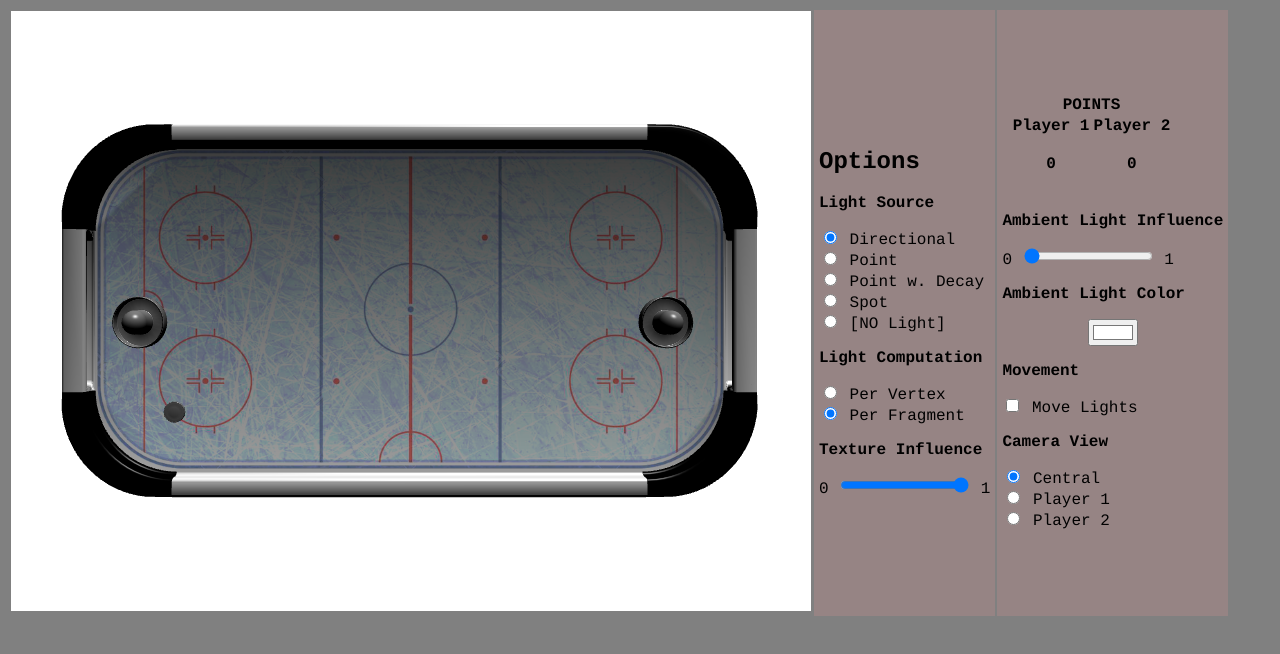
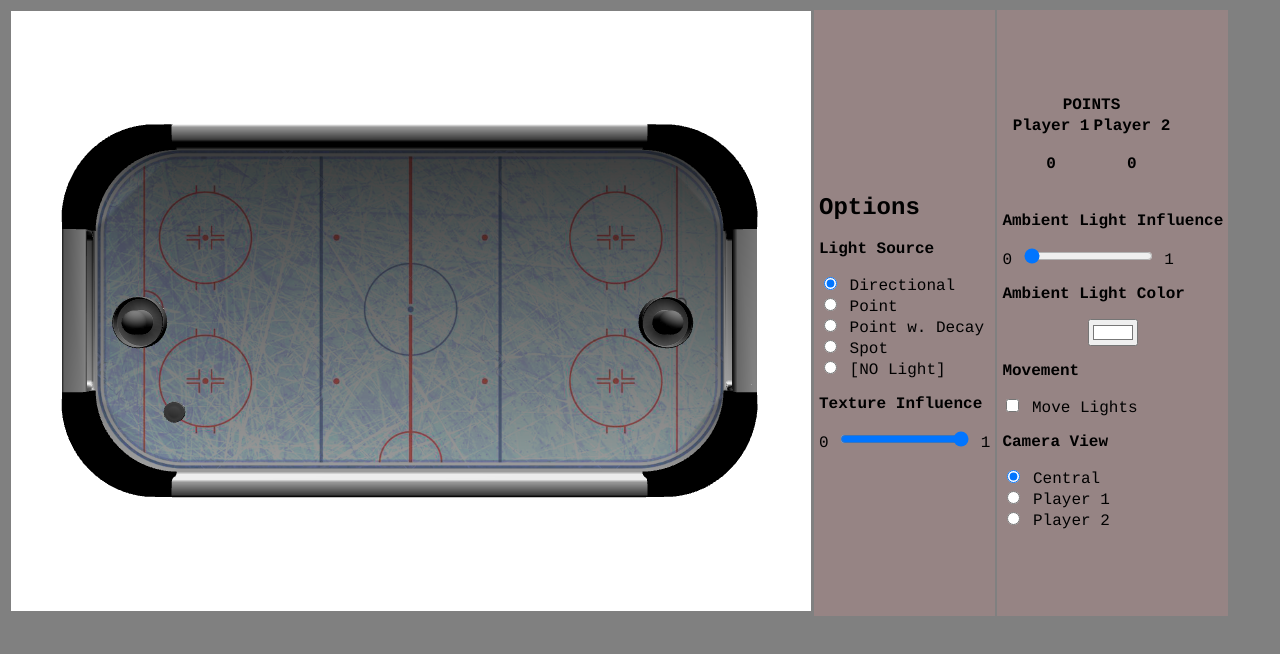
Before and after one commit to esskidri/AirHockey, a plain HTML site: page index.html in a window 1280 px wide. Drawn offline with Linux system fonts and the light colour scheme; animation ran at ten frames a second.

Commit message:
bordi fix e shaders

```diff
--- a/drawing.js
+++ b/drawing.js
@@ -1,7 +1,7 @@
 var canvas, checkbox;
 var gl = null;
 
-var shaderProgram = new Array(2); //Two handles, one for each shaders' couple. 0 = goureaud; 1 = phong
+var shaderProgram;
 
 var shaderDir = "http://127.0.0.1:8887/shaders/";
 var modelsDir = "http://127.0.0.1:8887/models/";
@@ -9,23 +9,25 @@ var modelsDir = "http://127.0.0.1:8887/models/";
 var perspectiveMatrix,
 	viewMatrix;
 
-var vertexNormalHandle = new Array(2);
-var vertexPositionHandle = new Array(2);
-var vertexUVHandle = new Array(2);
-var textureFileHandle = new Array(2);
-var textureInfluenceHandle = new Array(2);
-var ambientLightInfluenceHandle = new Array(2);
-var ambientLightColorHandle = new Array(2);
+var vertexNormalHandle;
+var vertexPositionHandle;
+var vertexUVHandle;
+var textureFileHandle;
+var textureInfluenceHandle;
+var ambientLightInfluenceHandle;
+var ambientLightColorHandle;
 
-var matrixPositionHandle = new Array(2);
-var materialDiffColorHandle = new Array(2);
-var lightDirectionHandle = new Array(2);
-var lightPositionHandle = new Array(2);
-var lightColorHandle = new Array(2);
-var lightTypeHandle = new Array(2);
-var eyePositionHandle = new Array(2);
-var materialSpecColorHandle = new Array(2);
-var materialSpecPowerHandle = new Array(2);
+var matrixPositionHandle;
+var materialDiffColorHandle;
+var lightDirectionHandle;
+var lightPositionHandle;
+var lightColorHandle;
+var lightTypeHandle;
+var eyePositionHandle;
+var materialSpecColorHandle;
+var materialSpecPowerHandle;
+
+
 var objectSpecularPower = 20.0;
 
 //Parameters for light definition (directional light)
@@ -69,7 +71,6 @@ var lightDirectionObj = new Array();
 var lightPositionObj = new Array();
 
 var currentLightType = 1;
-var currentShader = 0;                //Defines the current shader in use.
 var textureInfluence = 1.0;
 var ambientLightInfluence = 0.0;
 var ambientLightColor = [1.0, 1.0, 1.0, 1.0];
@@ -174,7 +175,6 @@ function updateCamera(val){
 	}
 }
 
-//Called when the slider for texture influence is changed
 
 function updateTextureInfluence(val) {
 	textureInfluence = val;
@@ -212,67 +212,56 @@ function updateAmbientLightColor(val) {
 
 function loadShaders() {
 
-	utils.loadFiles([shaderDir + 'vs_p.glsl',
-	shaderDir + 'fs_p.glsl',
-	shaderDir + 'vs_g.glsl',
-	shaderDir + 'fs_g.glsl'
-	],
+	utils.loadFiles([shaderDir + 'vs_g.glsl',
+	shaderDir + 'fs_g.glsl'],
 		function (shaderText) {
-			// odd numbers are VSs, even are FSs
-			var numShader = 0;
-			for (i = 0; i < shaderText.length; i += 2) {
 			var vertexShader = gl.createShader(gl.VERTEX_SHADER);
-				gl.shaderSource(vertexShader, shaderText[i]);
+			gl.shaderSource(vertexShader, shaderText[0]);
 			gl.compileShader(vertexShader);
 			if (!gl.getShaderParameter(vertexShader, gl.COMPILE_STATUS)) {
 				alert("ERROR IN VS SHADER : " + gl.getShaderInfoLog(vertexShader));
 			}
 			var fragmentShader = gl.createShader(gl.FRAGMENT_SHADER);
-				gl.shaderSource(fragmentShader, shaderText[i + 1]);
+			gl.shaderSource(fragmentShader, shaderText[1]);
 			gl.compileShader(fragmentShader);
 			if (!gl.getShaderParameter(fragmentShader, gl.COMPILE_STATUS)) {
 				alert("ERROR IN FS SHADER : " + gl.getShaderInfoLog(fragmentShader));
 			}
-				shaderProgram[numShader] = gl.createProgram();
-				gl.attachShader(shaderProgram[numShader], vertexShader);
-				gl.attachShader(shaderProgram[numShader], fragmentShader);
-				gl.linkProgram(shaderProgram[numShader]);
-				if (!gl.getProgramParameter(shaderProgram[numShader], gl.LINK_STATUS)) {
+			shaderProgram = gl.createProgram();
+			gl.attachShader(shaderProgram, vertexShader);
+			gl.attachShader(shaderProgram, fragmentShader);
+			gl.linkProgram(shaderProgram);
+			if (!gl.getProgramParameter(shaderProgram, gl.LINK_STATUS)) {
 				alert("Unable to initialize the shader program...");
 			}
-				numShader++;
 		}
 
-		});
-
-	//*** Getting the handles to the shaders' vars
-
-	for (i = 0; i < 2; i++) {
+		);
 
 
-		vertexPositionHandle[i] = gl.getAttribLocation(shaderProgram[i], 'inPosition');
-		vertexNormalHandle[i] = gl.getAttribLocation(shaderProgram[i], 'inNormal');
-		vertexUVHandle[i] = gl.getAttribLocation(shaderProgram[i], 'inUVs');
+		vertexPositionHandle = gl.getAttribLocation(shaderProgram, 'inPosition');
+		vertexNormalHandle = gl.getAttribLocation(shaderProgram, 'inNormal');
+		vertexUVHandle = gl.getAttribLocation(shaderProgram, 'inUVs');
 
-		matrixPositionHandle[i] = gl.getUniformLocation(shaderProgram[i], 'wvpMatrix');
+		matrixPositionHandle = gl.getUniformLocation(shaderProgram, 'wvpMatrix');
 
-		materialDiffColorHandle[i] = gl.getUniformLocation(shaderProgram[i], 'mDiffColor');
-		materialSpecColorHandle[i] = gl.getUniformLocation(shaderProgram[i], 'mSpecColor');
-		materialSpecPowerHandle[i] = gl.getUniformLocation(shaderProgram[i], 'mSpecPower');
-		textureFileHandle[i] = gl.getUniformLocation(shaderProgram[i], 'textureFile');
+		materialDiffColorHandle = gl.getUniformLocation(shaderProgram, 'mDiffColor');
+		materialSpecColorHandle = gl.getUniformLocation(shaderProgram, 'mSpecColor');
+		materialSpecPowerHandle = gl.getUniformLocation(shaderProgram, 'mSpecPower');
+		textureFileHandle = gl.getUniformLocation(shaderProgram, 'textureFile');
 
-		textureInfluenceHandle[i] = gl.getUniformLocation(shaderProgram[i], 'textureInfluence');
-		ambientLightInfluenceHandle[i] = gl.getUniformLocation(shaderProgram[i], 'ambientLightInfluence');
-		ambientLightColorHandle[i] = gl.getUniformLocation(shaderProgram[i], 'ambientLightColor');
+		textureInfluenceHandle = gl.getUniformLocation(shaderProgram, 'textureInfluence');
+		ambientLightInfluenceHandle = gl.getUniformLocation(shaderProgram, 'ambientLightInfluence');
+		ambientLightColorHandle = gl.getUniformLocation(shaderProgram, 'ambientLightColor');
 
-		eyePositionHandle[i] = gl.getUniformLocation(shaderProgram[i], 'eyePosition');
+		eyePositionHandle = gl.getUniformLocation(shaderProgram, 'eyePosition');
 
-		lightDirectionHandle[i] = gl.getUniformLocation(shaderProgram[i], 'lightDirection');
-		lightPositionHandle[i] = gl.getUniformLocation(shaderProgram[i], 'lightPosition');
-		lightColorHandle[i] = gl.getUniformLocation(shaderProgram[i], 'lightColor');
-		lightTypeHandle[i] = gl.getUniformLocation(shaderProgram[i], 'lightType');
+		lightDirectionHandle = gl.getUniformLocation(shaderProgram, 'lightDirection');
+		lightPositionHandle = gl.getUniformLocation(shaderProgram, 'lightPosition');
+		lightColorHandle = gl.getUniformLocation(shaderProgram, 'lightColor');
+		lightTypeHandle = gl.getUniformLocation(shaderProgram, 'lightType');
 
-	}
+
 
 }
 
@@ -659,21 +648,21 @@ function initInteraction() {
 			//RIGHT PLAYER
 			if (e.keyCode == 37) {	// Left arrow
 
-					if (objectWorldMatrix[0][3]> -0.63){
+				if (objectWorldMatrix[0][7]> -0.33){
 					objectWorldMatrix[0] = utils.multiplyMatrices(
 					objectWorldMatrix[0],
 					utils.MakeTranslateMatrix(0, 0, -0.02));
 				}
 			}
 			if (e.keyCode == 39) {	// Right arrow
-					if (objectWorldMatrix[0][3]< 0.07){
+				if (objectWorldMatrix[0][7]< 0.4){
 					objectWorldMatrix[0] = utils.multiplyMatrices(
 					objectWorldMatrix[0],
 					utils.MakeTranslateMatrix(0, 0, 0.02));
 				}
 			}
 			if (e.keyCode == 38) {	// Up arrow
-					if (objectWorldMatrix[0][7] < 0.4){
+				if (objectWorldMatrix[0][3] > -0.63){
 				objectWorldMatrix[0] = utils.multiplyMatrices(
 					objectWorldMatrix[0],
 					utils.MakeTranslateMatrix(0.02, 0, 0));
@@ -681,7 +670,7 @@ function initInteraction() {
 			}
 			if (e.keyCode == 40) {	// Down arrow
 
-					if (objectWorldMatrix[0][7] > -0.33){
+				if (objectWorldMatrix[0][3] < 0.07){
 					objectWorldMatrix[0] = utils.multiplyMatrices(
 					objectWorldMatrix[0],
 					utils.MakeTranslateMatrix(-0.02, 0, 0));
@@ -690,7 +679,7 @@ function initInteraction() {
 
 			//LEFT PLAYER
 			if (e.keyCode == 72) {	// h
-					if (objectWorldMatrix[1][3] > -0.04){
+				if (objectWorldMatrix[1][7] > -0.33){
 				objectWorldMatrix[1] = utils.multiplyMatrices(
 					objectWorldMatrix[1],
 					utils.MakeTranslateMatrix(0, 0, -0.02));
@@ -700,14 +689,14 @@ function initInteraction() {
 				console.log(objectWorldMatrix[1]);
 
 
-					if (objectWorldMatrix[1][3] < 0.67){
+				if (objectWorldMatrix[1][7] < 0.4){
 				objectWorldMatrix[1] = utils.multiplyMatrices(
 					objectWorldMatrix[1],
 					utils.MakeTranslateMatrix(0, 0, 0.02));
 				}
 			}
 			if (e.keyCode == 85) {	// u
-					if (objectWorldMatrix[1][7] < 0.4){
+				if (objectWorldMatrix[1][3] > -0.04){
 
 				objectWorldMatrix[1] = utils.multiplyMatrices(
 					objectWorldMatrix[1],
@@ -715,7 +704,7 @@ function initInteraction() {
 				}
 			}
 			if (e.keyCode == 74) {	// j
-					if (objectWorldMatrix[1][7] > -0.33){
+				if (objectWorldMatrix[1][3] < 0.67){
 				objectWorldMatrix[1] = utils.multiplyMatrices(
 					objectWorldMatrix[1],
 					utils.MakeTranslateMatrix(-0.02, 0, 0));
@@ -727,21 +716,21 @@ function initInteraction() {
 			//RIGHT PLAYER
 			if (e.keyCode == 37) {	// Left arrow
 
-						if (objectWorldMatrix[0][3]> -0.63){
+				if (objectWorldMatrix[0][7]< 0.4){
 					objectWorldMatrix[0] = utils.multiplyMatrices(
 					objectWorldMatrix[0],
 					utils.MakeTranslateMatrix(0, 0, 0.02));
 				}
 			}
 			if (e.keyCode == 39) {	// Right arrow
-						if (objectWorldMatrix[0][3]< 0.07){
+				if (objectWorldMatrix[0][7] > -0.33){
 					objectWorldMatrix[0] = utils.multiplyMatrices(
 					objectWorldMatrix[0],
 					utils.MakeTranslateMatrix(0, 0, -0.02));
 				}
 			}
 			if (e.keyCode == 38) {	// Up arrow
-						if (objectWorldMatrix[0][7] < 0.4){
+				if (objectWorldMatrix[0][3] < 0.07){
 				objectWorldMatrix[0] = utils.multiplyMatrices(
 					objectWorldMatrix[0],
 					utils.MakeTranslateMatrix(-0.02, 0, 0));
@@ -749,7 +738,7 @@ function initInteraction() {
 			}
 			if (e.keyCode == 40) {	// Down arrow
 
-						if (objectWorldMatrix[0][7] > -0.33){
+				if (objectWorldMatrix[0][3] > -0.63){
 					objectWorldMatrix[0] = utils.multiplyMatrices(
 					objectWorldMatrix[0],
 					utils.MakeTranslateMatrix(0.02, 0, 0));
@@ -758,24 +747,21 @@ function initInteraction() {
 
 			//LEFT PLAYER
 			if (e.keyCode == 72) {	// h
-						if (objectWorldMatrix[1][3] > -0.04){
+				if (objectWorldMatrix[1][7] < 0.4){
 				objectWorldMatrix[1] = utils.multiplyMatrices(
 					objectWorldMatrix[1],
 					utils.MakeTranslateMatrix(0, 0, 0.02));
 				}
 			}
 			if (e.keyCode == 75) {	// k
-						console.log(objectWorldMatrix[1]);
-
-
-						if (objectWorldMatrix[1][3] < 0.67){
+				if (objectWorldMatrix[1][7] > -0.33){
 				objectWorldMatrix[1] = utils.multiplyMatrices(
 					objectWorldMatrix[1],
 					utils.MakeTranslateMatrix(0, 0, -0.02));
 				}
 			}
 			if (e.keyCode == 85) {	// u
-						if (objectWorldMatrix[1][7] < 0.4){
+				if (objectWorldMatrix[1][3] < 0.67){
 
 				objectWorldMatrix[1] = utils.multiplyMatrices(
 					objectWorldMatrix[1],
@@ -783,7 +769,7 @@ function initInteraction() {
 				}
 			}
 			if (e.keyCode == 74) {	// j
-						if (objectWorldMatrix[1][7] > -0.33){
+				if (objectWorldMatrix[1][3] > -0.04){
 				objectWorldMatrix[1] = utils.multiplyMatrices(
 					objectWorldMatrix[1],
 					utils.MakeTranslateMatrix(0.02, 0, 0));
@@ -849,11 +835,15 @@ function computeMatrices() {
 		projectionMatrix[i] = utils.multiplyMatrices(viewMatrix, objectWorldMatrix[i]);
 		projectionMatrix[i] = utils.multiplyMatrices(perspectiveMatrix, projectionMatrix[i]);
 
-		lightDirectionObj[i] = utils.multiplyMatrix3Vector3(utils.transposeMatrix3(utils.sub3x3from4x4(objectWorldMatrix[i])), lightDirection);
+		//lightDirectionObj[i] = utils.multiplyMatrix3Vector3(utils.transposeMatrix3(utils.sub3x3from4x4(objectWorldMatrix[i])), lightDirection);
+		lightDirectionObj[i] = utils.multiplyMatrix3Vector3(utils.invertMatrix3(utils.sub3x3from4x4(objectWorldMatrix[i])), lightDirection);
 
 		lightPositionObj[i] = utils.multiplyMatrix3Vector3(utils.invertMatrix3(utils.sub3x3from4x4(objectWorldMatrix[i])), lightPosition);
 
-		observerPositionObj[i] = utils.multiplyMatrix3Vector3(utils.invertMatrix3(utils.sub3x3from4x4(objectWorldMatrix[i])), eyeTemp);
+		//observerPositionObj[i] = utils.multiplyMatrix3Vector3(utils.invertMatrix3(utils.sub3x3from4x4(objectWorldMatrix[i])), eyeTemp);
+		observerPositionObj[i] = utils.multiplyMatrices(
+			utils.invertMatrix3(utils.multiplyMatrices(viewMatrix,objectWorldMatrix[i])), eyeTemp);
+
 	}
 
 }
@@ -866,71 +856,71 @@ function drawScene() {
 
 	gl.clear(gl.COLOR_BUFFER_BIT | gl.DEPTH_BUFFER_BIT);
 
-	gl.useProgram(shaderProgram[currentShader]);
+	gl.useProgram(shaderProgram);
 
 	for (i = 0; i < sceneObjects; i++) {
-		gl.uniformMatrix4fv(matrixPositionHandle[currentShader], gl.FALSE, utils.transposeMatrix(projectionMatrix[i]));
+		gl.uniformMatrix4fv(matrixPositionHandle, gl.FALSE, utils.transposeMatrix(projectionMatrix[i]));
 
-		gl.uniform1f(textureInfluenceHandle[currentShader], textureInfluence);
-		gl.uniform1f(ambientLightInfluenceHandle[currentShader], ambientLightInfluence);
+		gl.uniform1f(textureInfluenceHandle, textureInfluence);
+		gl.uniform1f(ambientLightInfluenceHandle, ambientLightInfluence);
 
-		gl.uniform1i(textureFileHandle[currentShader], 0);		//Texture channel 0 used for diff txt
+		gl.uniform1i(textureFileHandle, 0);		//Texture channel 0 used for diff txt
 		if (nTexture[i] == true && diffuseTextureObj[i].webglTexture) {
 			gl.activeTexture(gl.TEXTURE0);
 			gl.bindTexture(gl.TEXTURE_2D, diffuseTextureObj[i].webglTexture);
 		}
 
-		gl.uniform4f(lightColorHandle[currentShader], lightColor[0],
+		gl.uniform4f(lightColorHandle, lightColor[0],
 			lightColor[1],
 			lightColor[2],
 			lightColor[3]);
-		gl.uniform4f(materialDiffColorHandle[currentShader], diffuseColor[i][0],
+		gl.uniform4f(materialDiffColorHandle, diffuseColor[i][0],
 			diffuseColor[i][1],
 			diffuseColor[i][2],
 			diffuseColor[i][3]);
 
-		gl.uniform4f(materialSpecColorHandle[currentShader], specularColor[i][0],
+		gl.uniform4f(materialSpecColorHandle, specularColor[i][0],
 			specularColor[i][1],
 			specularColor[i][2],
 			specularColor[i][3]);
-		gl.uniform4f(ambientLightColorHandle[currentShader], ambientLightColor[0],
+		gl.uniform4f(ambientLightColorHandle, ambientLightColor[0],
 			ambientLightColor[1],
 			ambientLightColor[2],
 			ambientLightColor[3]);
 
-		gl.uniform1f(materialSpecPowerHandle[currentShader], objectSpecularPower);
+		gl.uniform1f(materialSpecPowerHandle, objectSpecularPower);
 
 
-		gl.uniform3f(lightDirectionHandle[currentShader], lightDirectionObj[i][0],
+		gl.uniform3f(lightDirectionHandle, lightDirectionObj[i][0],
 			lightDirectionObj[i][1],
 			lightDirectionObj[i][2]);
-		gl.uniform3f(lightPositionHandle[currentShader], lightPositionObj[i][0],
+		gl.uniform3f(lightPositionHandle, lightPositionObj[i][0],
 			lightPositionObj[i][1],
 			lightPositionObj[i][2]);
 
-		gl.uniform1i(lightTypeHandle[currentShader], currentLightType);
+		gl.uniform1i(lightTypeHandle, currentLightType);
 
-		gl.uniform3f(eyePositionHandle[currentShader], observerPositionObj[i][0],
+		gl.uniform3f(eyePositionHandle, observerPositionObj[i][0],
 			observerPositionObj[i][1],
 			observerPositionObj[i][2]);
 
 
 		gl.bindBuffer(gl.ARRAY_BUFFER, vertexBufferObjectId[i]);
 
-		gl.enableVertexAttribArray(vertexPositionHandle[currentShader]);
-		gl.vertexAttribPointer(vertexPositionHandle[currentShader], 3, gl.FLOAT, gl.FALSE, 4 * 8, 0);
+		gl.enableVertexAttribArray(vertexPositionHandle);
+		gl.vertexAttribPointer(vertexPositionHandle, 3, gl.FLOAT, gl.FALSE, 4 * 8, 0);
 
-		gl.enableVertexAttribArray(vertexNormalHandle[currentShader]);
-		gl.vertexAttribPointer(vertexNormalHandle[currentShader], 3, gl.FLOAT, gl.FALSE, 4 * 8, 4 * 3);
+		gl.enableVertexAttribArray(vertexNormalHandle);
+		gl.vertexAttribPointer(vertexNormalHandle, 3, gl.FLOAT, gl.FALSE, 4 * 8, 4 * 3);
 
-		gl.vertexAttribPointer(vertexUVHandle[currentShader], 2, gl.FLOAT, gl.FALSE, 4 * 8, 4 * 6);
-		gl.enableVertexAttribArray(vertexUVHandle[currentShader]);
+		gl.vertexAttribPointer(vertexUVHandle, 2, gl.FLOAT, gl.FALSE, 4 * 8, 4 * 6);
+		gl.enableVertexAttribArray(vertexUVHandle);
 
 		gl.bindBuffer(gl.ELEMENT_ARRAY_BUFFER, indexBufferObjectId[i]);
 		gl.drawElements(gl.TRIANGLES, facesNumber[i] * 3, gl.UNSIGNED_SHORT, 0);
 
-		gl.disableVertexAttribArray(vertexPositionHandle[currentShader]);
-		gl.disableVertexAttribArray(vertexNormalHandle[currentShader]);
+		gl.disableVertexAttribArray(vertexPositionHandle);
+		gl.disableVertexAttribArray(vertexNormalHandle);
 	}
 
 	window.requestAnimationFrame(drawScene);
--- a/index.html
+++ b/index.html
@@ -28,11 +28,7 @@
 				<input type="radio" name="light" onchange="updateLightType(this.value);" value="4" > Spot <br/>
 				<input type="radio" name="light" id="nol" onchange="updateLightType(this.value);" value="5" > [NO Light] <br/>
 			</form>
-			<p><b> Light Computation </b></p>
-			<form>
-				<input type="radio" name="type" onchange="updateShader(this.value);" value="1" > Per Vertex <br/>
-				<input type="radio" name="type" onchange="updateShader(this.value);" value="0" checked> Per Fragment <br/>
-			</form>
+
 			<p><b> Texture Influence </b></p>
 			<div id="slider1"> 0
 				<input id="slide1" type="range" min="0" max="1" step="0.1" value="1" onchange="updateTextureInfluence(this.value);"/> 1 <br/>
--- a/shaders/fs_p.glsl
+++ /dev/null
@@ -1,93 +0,0 @@
-precision highp float;
-
-uniform vec4 mDiffColor;
-uniform vec4 mSpecColor;
-uniform float mSpecPower;
-
-uniform sampler2D textureFile;
-uniform float textureInfluence;
-uniform float ambientLightInfluence;
-uniform vec4 ambientLightColor;
-
-uniform vec3 lightDirection;
-uniform vec3 lightPosition;
-uniform vec4 lightColor;
-uniform int lightType;
-
-uniform vec3 eyePosition;
-
-varying vec3 fsNormal;
-varying vec3 fsPosition;
-varying vec2 fsUVs;
-varying vec2 fsUV2s;
-
-//Function to create different lights types
-//int lt = the selected light source type
-//vec3 pos = the surface position
-
-vec4 lightModel(int lt, vec3 pos) {
-
-	//The normalize light direction
-    vec3 nLightDir;
-
-	//Float to store light dimension and cone length
-	float lDim, lCone;
-
-	lDim = 1.0;
-
-	if(lt == 1) { 			//Directional light
-		nLightDir = - normalize(lightDirection);
-	} else if(lt == 2) {	//Point light
-		nLightDir = normalize(lightPosition - pos);
-	} else if(lt == 3) {	//Point light (decay)
-		float lLen = length(lightPosition - pos);
-		nLightDir = normalize(lightPosition - pos);
-		lDim = 160.0 / (lLen * lLen);
-	} else if(lt == 4) {	//Spot light
-		nLightDir = normalize(lightPosition - pos);
-		lCone = -dot(nLightDir, normalize(lightDirection));
-		if(lCone < 0.5) {
-			lDim = 0.0;
-		} else if(lCone > 0.7) {
-			lDim = 1.0;
-		} else {
-			lDim = (lCone - 0.5) / 0.2;
-		}
-	}
-	return vec4(nLightDir, lDim);
-}
-
-void main() {
-
-	vec3 nEyeDirection = normalize(eyePosition - fsPosition);
-	vec3 nNormal = normalize(fsNormal);
-
-	//Instead of computing it this way because directional
-	//Now we call a function to define light direction and size.
-	//vec3 nlightDirection = - normalize(lightDirection);
-
-	vec4 lm = lightModel(lightType, fsPosition);
-	vec3 nlightDirection = lm.rgb;
-	float lightDimension = lm.a;
-
-	//Computing the color contribution from the texture
-	vec4 diffuseTextureColorMixture = texture2D(textureFile, fsUVs) * textureInfluence + mDiffColor * (1.0 - textureInfluence) ;
-
-	//Computing the ambient light contribution
-	//We assume that the ambient color of the object is identical to it diffuse color (including its texture contribution)
-	vec4 ambLight = diffuseTextureColorMixture * ambientLightColor * ambientLightInfluence;
-
-	if(lightType == 5){
-		gl_FragColor = diffuseTextureColorMixture;
-	}else{
-		//Computing the diffuse component of light
-		vec4 diffuse = diffuseTextureColorMixture * lightColor * clamp(dot(nlightDirection, nNormal), 0.0, 1.0) * lightDimension;
-
-		//Reflection vector for Phong model
-		vec3 reflection = -reflect(nlightDirection, nNormal);
-		vec4 specular = mSpecColor * lightColor * pow(clamp(dot(reflection, nEyeDirection),0.0, 1.0), mSpecPower) * lightDimension;
-		gl_FragColor = min(ambLight + diffuse + specular, vec4(1.0, 1.0, 1.0, 1.0));
-	}
-
-
-}
--- a/shaders/vs_p.glsl
+++ /dev/null
@@ -1,18 +0,0 @@
-attribute vec3 inPosition;
-attribute vec3 inNormal;
-attribute vec2 inUVs;
-
-varying vec3 fsNormal;
-varying vec3 fsPosition;
-varying vec2 fsUVs;
-varying vec2 fsUV2s;
-
-uniform mat4 wvpMatrix;
-
-
-void main() {
-	fsNormal = inNormal;
-	fsPosition =  inPosition;
-	fsUVs = inUVs;
-	gl_Position = wvpMatrix * vec4(inPosition, 1.0);
-}
```
Lines whose indentation alone changed are shown as unchanged.
